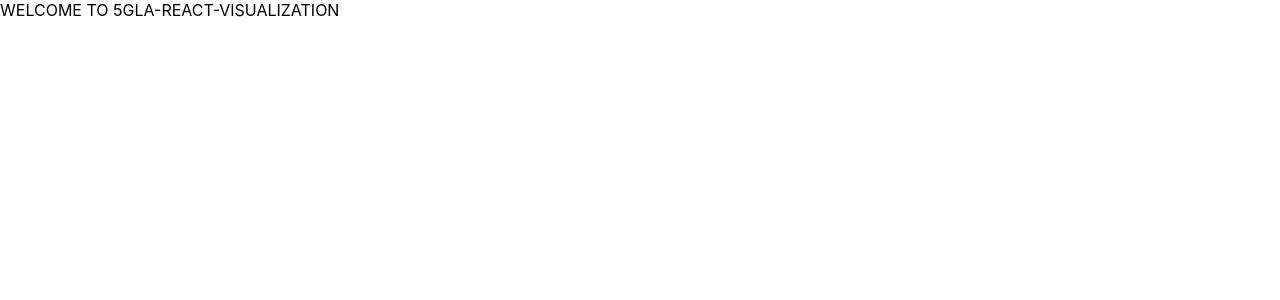
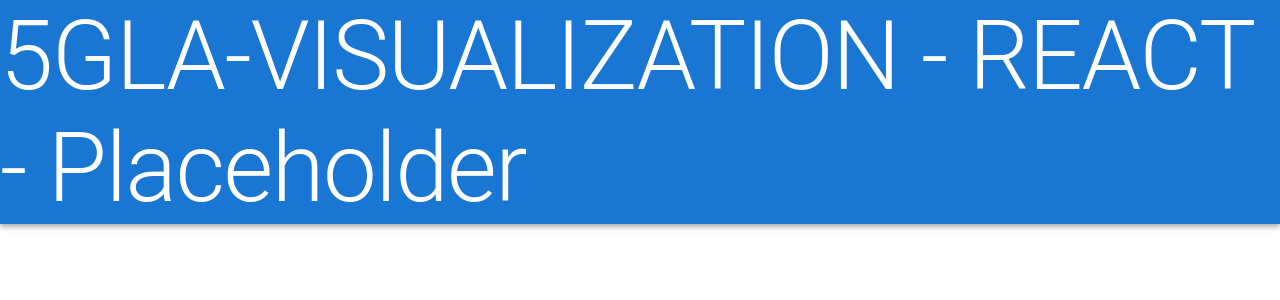
Before and after one commit to vitrum-connect/5gla-react, a React (Create React App) app in the folder 5gla-react-app/: page / in a window 1280 px wide. Shown: the top 300 px of the page. Built offline with nearby package versions, Linux system fonts and the light colour scheme.

Commit message:
routing revised

```diff
--- a/5gla-react-app/package.json
+++ b/5gla-react-app/package.json
@@ -3,6 +3,8 @@
   "version": "0.1.0",
   "private": true,
   "dependencies": {
+    "@emotion/react": "^11.13.3",
+    "@emotion/styled": "^11.13.0",
     "@mui/material": "^6.1.6",
     "@testing-library/jest-dom": "^5.17.0",
     "@testing-library/react": "^13.4.0",
--- a/5gla-react-app/src/App.js
+++ b/5gla-react-app/src/App.js
@@ -1,27 +1,32 @@
-import React from 'react';
-import { createBrowserRouter, Outlet, RouterProvider } from 'react-router-dom';
-import HomePage from './pages/Home.js';
-import ImpressumPage from './pages/Impressum.js';
-import './App.css';
+import React from "react";
+import { createBrowserRouter, Outlet, RouterProvider } from "react-router-dom";
+import HomePage from "./pages/Home.js";
+import ImpressumPage from "./pages/Impressum.js";
+import "./App.css";
+import Header from "./components/Header/Header.js";
 
 const router = createBrowserRouter([
   {
-    path: '/',
-    element: <HomePage></HomePage>
+    path: "/",
+    element: (
+      <>
+        <Header></Header>
+      </>
+    ),
+    children: [
+      { index: true, element: <HomePage></HomePage> },
+      { path: '/impressum', element: <ImpressumPage></ImpressumPage>}
+
+
+    ],
   },
-  {
-    path: '/impressum',
-    element: <ImpressumPage></ImpressumPage>
-  }
-
 ]);
 
 function App() {
   return (
     <>
-    <RouterProvider router={router} />
+      <RouterProvider router={router} />
     </>
-
   );
 }
 
--- /dev/null
+++ b/5gla-react-app/src/components/Header/Header.js
@@ -0,0 +1,15 @@
+import {AppBar, Toolbar, Typography, Button, Container, Box, IconButton, Menu, MenuItem } from '@mui/material'
+
+export default function Header(){
+    return(
+        <header>
+            <AppBar position='static'>
+                <Container maxWidth="xl"/>
+
+                <Typography variant='h1'component='div' sx={{flexGrow: 1}}>
+                    5GLA-VISUALIZATION - REACT - Placeholder
+                </Typography>
+            </AppBar>
+        </header>
+    );
+}
```
Also changed, not shown: 1 other file (tests, documents, lock files or other folders).
